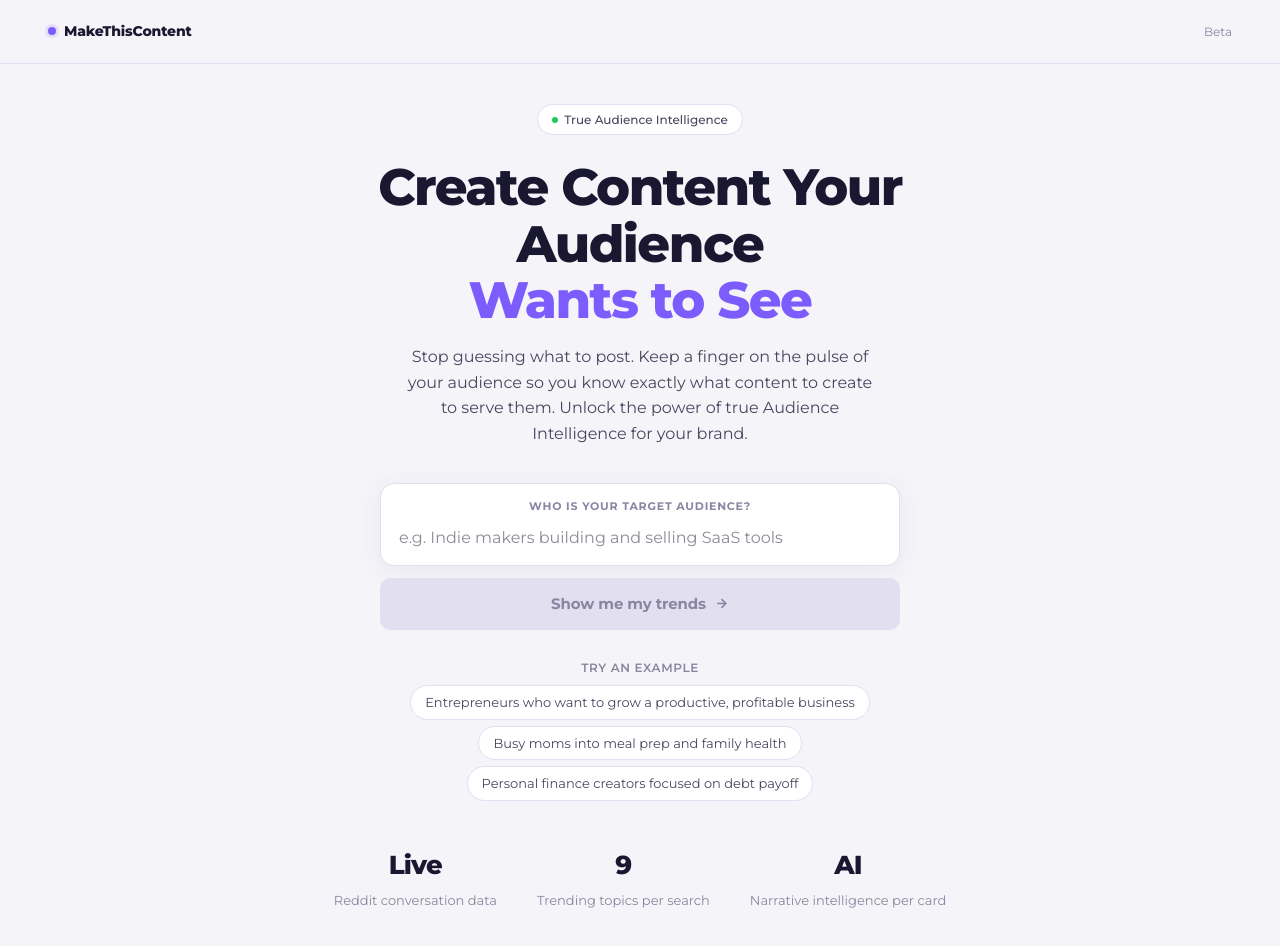
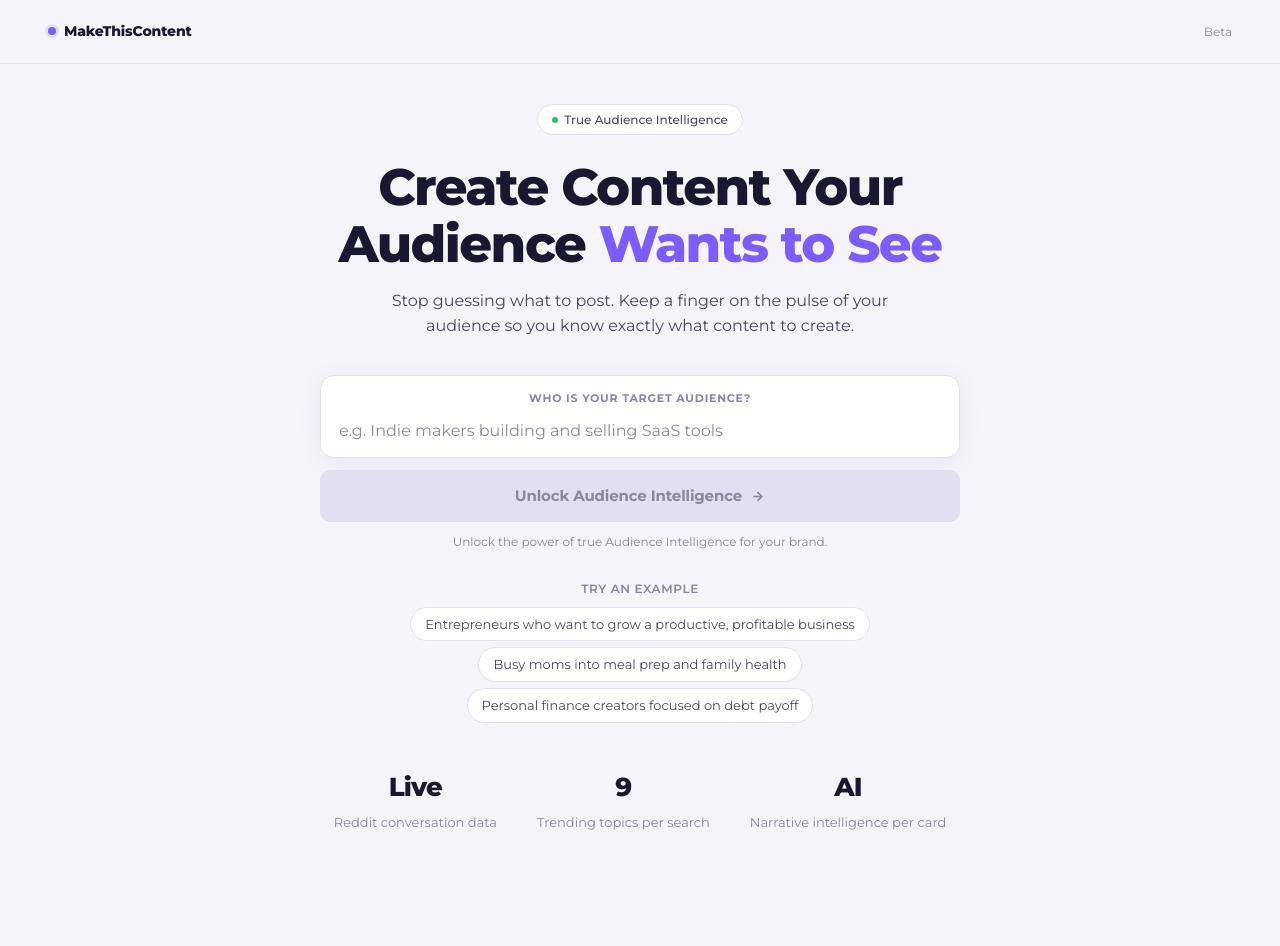
Before and after one commit to abhichandai/mtc, a Next.js app: page / in a window 1280 px wide. Shown: the top 946 px of the page. After the commit the page ends 892 px from the top, so only its background shows below. Built offline with nearby package versions, Linux system fonts and the light colour scheme.

Commit message:
Landing: wider layout, inline headline, shorter sub, CTA rename, tagline under button

```diff
--- a/app/page.tsx
+++ b/app/page.tsx
@@ -93,9 +93,9 @@ export default function LandingPage() {
           letterSpacing: '-0.03em',
           color: 'var(--text)',
           marginBottom: 16,
-          maxWidth: 600,
+          maxWidth: 760,
         }}>
-          Create Content Your Audience<br />
+          Create Content Your Audience{' '}
           <span style={{ color: 'var(--accent)' }}>Wants to See</span>
         </h1>
 
@@ -103,14 +103,14 @@ export default function LandingPage() {
         <p style={{
           fontSize: 16, lineHeight: 1.6,
           color: 'var(--text-muted)',
-          maxWidth: 480, marginBottom: 36,
+          maxWidth: 520, marginBottom: 36,
           fontFamily: 'var(--font-ui)',
         }}>
-          Stop guessing what to post. Keep a finger on the pulse of your audience so you know exactly what content to create to serve them. Unlock the power of true Audience Intelligence for your brand.
+          Stop guessing what to post. Keep a finger on the pulse of your audience so you know exactly what content to create.
         </p>
 
         {/* Input group */}
-        <form onSubmit={handleSubmit} style={{ width: '100%', maxWidth: 520 }}>
+        <form onSubmit={handleSubmit} style={{ width: '100%', maxWidth: 640 }}>
           <div style={{
             display: 'flex', flexDirection: 'column', gap: 0,
             background: 'var(--surface)',
@@ -177,13 +177,20 @@ export default function LandingPage() {
               </>
             ) : (
               <>
-                Show me my trends
+                Unlock Audience Intelligence
                 <svg width="15" height="15" viewBox="0 0 24 24" fill="none" stroke="currentColor" strokeWidth="2.5">
                   <path d="M5 12h14M12 5l7 7-7 7"/>
                 </svg>
               </>
             )}
           </button>
+          <p style={{
+            textAlign: 'center', marginTop: 10,
+            fontSize: 12, color: 'var(--text-dim)',
+            fontFamily: 'var(--font-ui)',
+          }}>
+            Unlock the power of true Audience Intelligence for your brand.
+          </p>
         </form>
 
         {/* Examples */}
@@ -191,7 +198,7 @@ export default function LandingPage() {
           <span style={{ fontSize: 12, color: 'var(--text-dim)', fontFamily: 'var(--font-ui)', fontWeight: 600, letterSpacing: '0.05em', textTransform: 'uppercase' }}>
             Try an example
           </span>
-          <div style={{ display: 'flex', flexWrap: 'wrap', gap: 6, justifyContent: 'center', maxWidth: 560 }}>
+          <div style={{ display: 'flex', flexWrap: 'wrap', gap: 6, justifyContent: 'center', maxWidth: 640 }}>
             {EXAMPLES.map((ex, i) => (
               <button
                 key={i}
```
